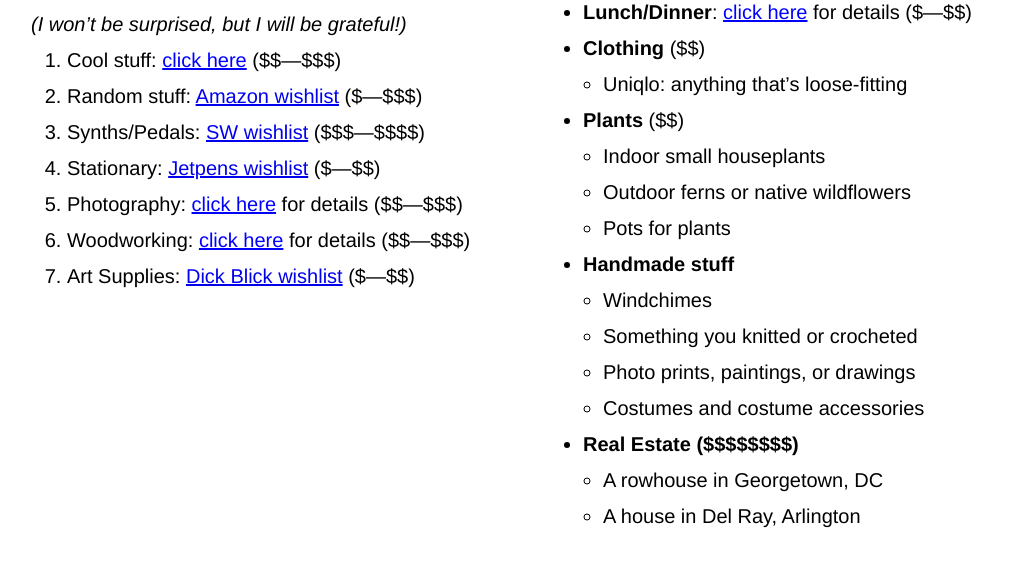
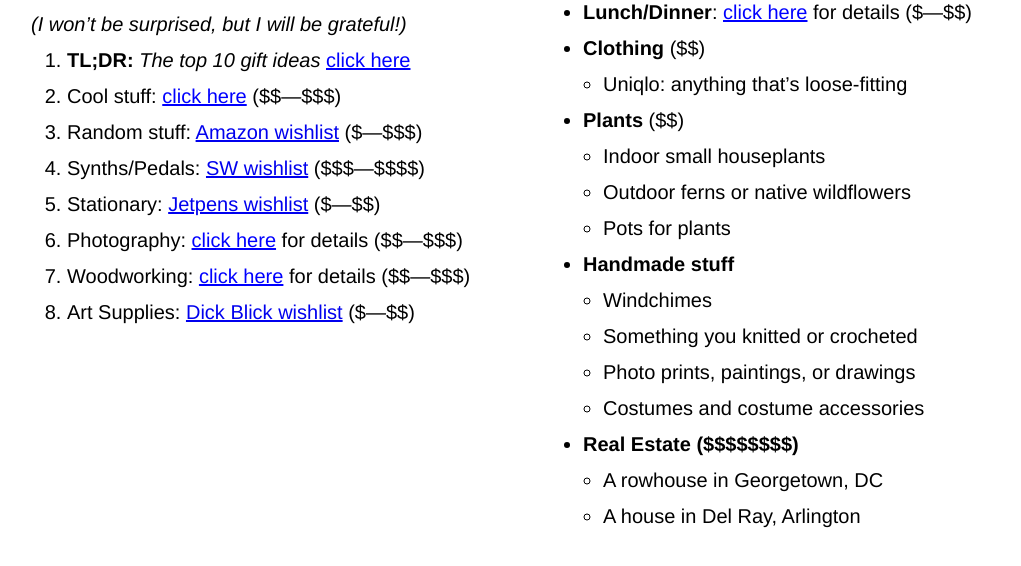
Before and after one commit to herereadthis/logalog, a plain HTML site: page src/wishlist/index.html in a window 1280 px wide. Shown: the part 234-800 px from the top of the page, without its empty margins (5-1026 px from the left). Drawn offline with Linux system fonts and the light colour scheme.

Commit message:
wishilist

```diff
--- a/src/wishlist/index.html
+++ b/src/wishlist/index.html
@@ -78,6 +78,38 @@
                 <p><em>(I won&rsquo;t be surprised, but I will be grateful!)</em></p>
                 <ol>
                     <li>
+                        <span><strong>TL;DR:</strong> <em>The top 10 gift ideas</em></span>
+                        <span class="accordion">click here</span>
+                        <div class="panel">
+                            <p>You don&rsquo;t have to get the things on this list. If you either don&rsquo;t want to
+                                think too hard or read the whole website, then pick something from the following.
+                                It&rsquo;s ordered by price:</p>
+                            <ol>
+                                <li>$: <a href="https://valentinosnypizzeria.com/">NY-style pizza slice</a></li>
+                                <li>$: <a href="https://www.districtcamera.com/019498010477.html">Kentmere 400 35mm film</a></li>
+                                <li>$$: <a href="https://www.innovatoys.com/b-17-flying-fortress">B-17 model airplane</a></li>
+                                <li>$$: <a href="https://www.amazon.com/dp/1612123538">Micro Shelters Book</a></li>
+                                <li>$$: <a href="https://www.etsy.com/search?q=fern+houseplant">Fern Houseplants</a></li>
+                                <li>$$: <a href="https://www.amazon.com/dp/B09X1F2TVW?th=1">A giant kite</a> (<a href="https://www.amazon.com/dp/B09YLY57KS">or this one</a>)</li>
+                                <li>$$$: <a href="https://www.ebay.com/sch/i.html?_nkw=smith+corona+galaxie+-12+-twelve+-parts+-repair&_sacat=0&LH_TitleDesc=0&_odkw=smith+corona+galaxie+-12+-twelve&_osacat=0">Smith Corona Galaxie Typewriter</a></li>
+                                <li>$$$: <a href="https://www.amazon.com/s?k=godox+lux+senior&i=electronics">Godox Lux Senior Flash</a> (<a href="https://www.aliexpress.com/w/wholesale-godox-lux-senior.html">or here</a>)</li>
+                                <li>$$$: <a href="https://reverb.com/item/58231193-korg-sq64-polyphonic-step-sequencer-us-shipping-only">Korg SQ-64 Sequencer</a></li>
+                                <li>$$$: <a href="https://blokas.io/midihub/">Blokas Midihub</a></li>
+                                <!--<li>$$$$: <a href="https://www.sweetwater.com/store/detail/MoogSubHarm--moog-subharmonicon-semi-modular-polyrhythmic-analog-synthesizer">Moog Subharmonicon</a></li>-->
+                                <!--<li><a href="https://www.jetpens.com/wishlist?wish_list_id=db40086fcfb02434">A Nib holder</a> (stationary&mdash;$)</li>-->
+                                <!--<li><a href="https://www.amazon.com/dp/B084Z62KX3">Color matcher/detector</a> (crafting&mdash;$$$)</li>-->
+                                <!--<li><a href="https://www.ebay.com/sch/i.html?_nkw=olympus+pen+f+-ft+-fv+-ee+-digital+-mirrorless">Olympus Pen F</a> (photography&mdash;$$$)</li>-->
+                                <!--<li><a href="https://www.amazon.com/dp/B07HB8LNSY">Brother Label Maker</a> (crafting&mdash;$$$)</li>-->
+                                <!-- <li><a href="https://www.rockler.com/incra-precision-t-rules">Incra Tiny-T 3&rdquo;</a> (woodworking&mdash;$$)</li> -->
+                                <!-- <li><a href="https://www.amazon.com/dp/B09FNVQZXZ">Dremel cutting set</a> (woodworking&mdash;$$)</li> -->
+                                <!-- <li><a href="https://www.google.com/shopping/product/14786141715183287507">Kodak Ektar 120</a> (photography&mdash;$$$)</li> -->
+                                <!-- <li><a href="https://www.amazon.com/dp/B0B4PSSFSN">Dust Collector</a> (woodworking&mdash;$$$)</li> -->
+                                <!-- <li><a href="https://www.sweetwater.com/store/detail/OttobitJr--meris-ottobit-jr-bitcrusher-pedal">Meris Bitcrusher pedal</a> (music&mdash;$$$)</li> -->
+                            </ol>
+                            <p class="accordion_collapse"><em>Hide details</em></p>
+                        </div>
+                    </li>
+                    <li>
                         <span>Cool stuff:</span>
                         <span class="accordion">click here</span>
                         ($$&mdash;$$$)
@@ -94,8 +126,8 @@
                                         <li><a href="https://monome.org/docs/norns/shield/">Monome Norns Shield</a></li>
                                     </ul>
                                 </li>
-                                <li><a href="https://www.etsy.com/search?q=filtered%20beeswax">Filtered Beeswax</a> ($$)s</li>
-                                <li><a href="https://www.google.com/search?q=chrome+kadet+mini+sling&tbm=shop">Chrome Kadet Mini Sling Bag</a> ($$$)</li>
+                                <li><a href="https://www.innovatoys.com/wishlist/2ff03736-2ad2-420e-830f-12cc44f87334">Metal model kits</a> ($$)</li>
+                                <li><a href="https://www.etsy.com/search?q=filtered%20beeswax">Filtered Beeswax</a> ($$)</li>
                                 <!--
                                 <li>
                                     <span>Etsy:</span>
@@ -170,7 +202,7 @@
                             </ul>
                             <p>Here is a list of film cameras. The easiest source is eBay. ($$$)</a>
                             <ul>
-                                <li><a href="https://www.ebay.com/sch/i.html?_nkw=olympus+pen+%28f%2C+ft%29">Olympus Pen, model &ldquo;F&rdquo; or  &ldquo;FT&rdquo;</a></li>
+                                <li><a href="https://www.ebay.com/sch/i.html?_nkw=olympus+pen+f+-ft+-fv+-ee+-digital+-mirrorless">Olympus Pen, model &ldquo;F&rdquo;</a></li>
                                 <li><a href="https://www.ebay.com/sch/i.html?_nkw=mamiya+6+automat+camera">Mamiya 6 Automat</a></li>
                                 <li><a href="https://www.ebay.com/sch/i.html?_nkw=chinon+auto+3001">Chinon Auto 3001</a></li>
                             </ul>
```
